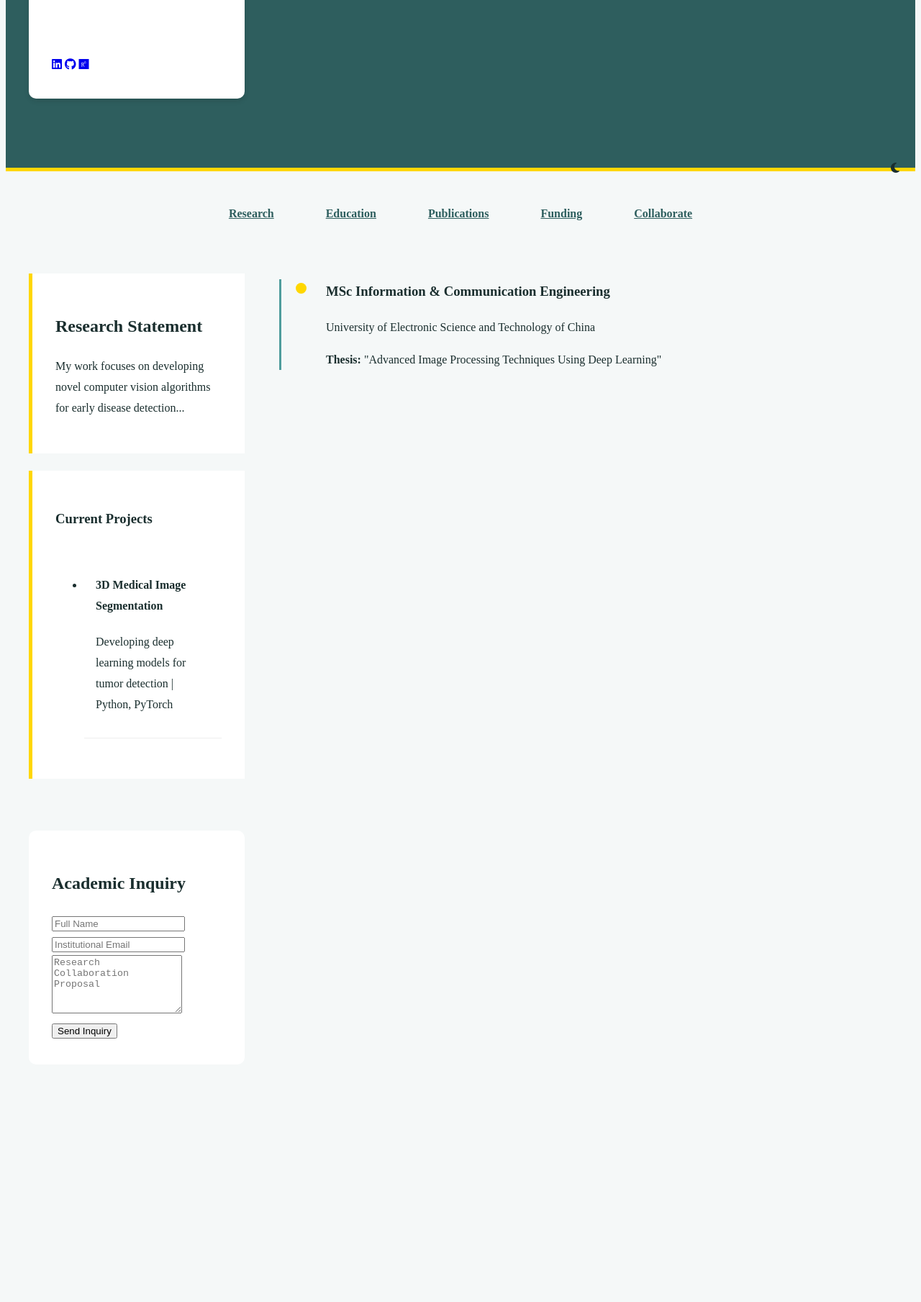
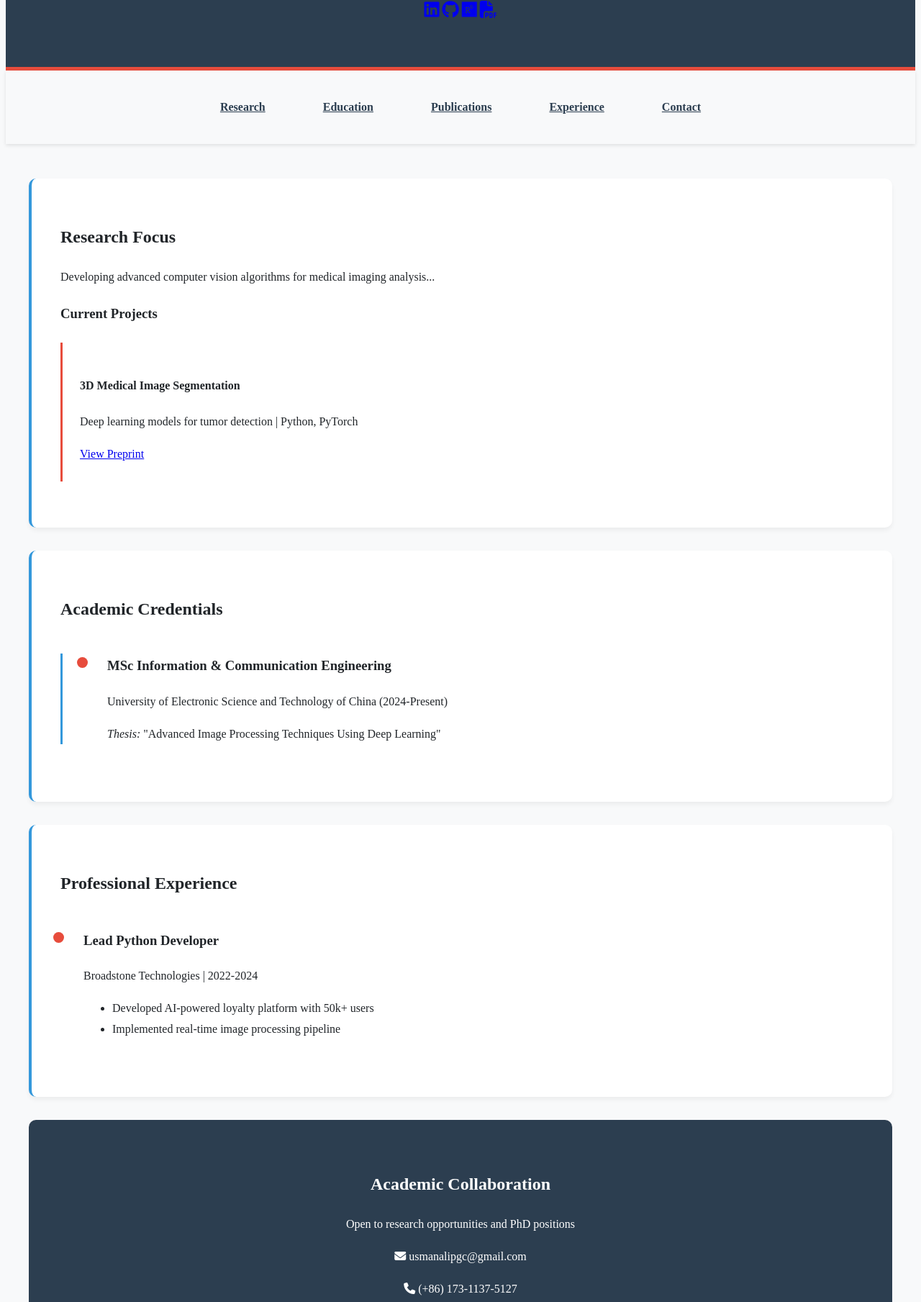
Before and after one commit to Mr-UsmanAli/Mr-UsmanAli.github.io, a plain HTML site: page index.html in a window 1280 px wide. Shown: the part 521-2330 px from the top of the page at 72% size. Before the commit the page ends 2032 px from the top, so only its background shows below. Drawn offline with Linux system fonts and the light colour scheme.

Commit message:
Update index.html

```diff
--- a/index.html
+++ b/index.html
@@ -3,19 +3,19 @@
 <head>
     <meta charset="UTF-8">
     <meta name="viewport" content="width=device-width, initial-scale=1.0">
-    <title>Usman Ali | PhD Candidate in AI & Computer Vision</title>
+    <title>Usman Ali | AI Research Scholar</title>
     <link rel="stylesheet" href="https://cdnjs.cloudflare.com/ajax/libs/font-awesome/6.4.0/css/all.min.css">
     <style>
         :root {
-            --primary: #2E5E5E;    /* Professional teal */
-            --secondary: #4F9D9D;  /* Complementary teal */
-            --accent: #FFD700;     /* Gold accent */
-            --dark: #1A2E2E;       /* Dark teal */
-            --light: #F5F8F8;
+            --primary: #2C3E50;    /* Professional Navy */
+            --secondary: #3498DB;  /* Trust Blue */
+            --accent: #E74C3C;     /* Academic Red */
+            --light: #F8F9FA;
+            --dark: #212529;
         }
 
         body {
-            font-family: 'Lora', serif;
+            font-family: 'Merriweather', serif;
             line-height: 1.8;
             color: var(--dark);
             background: var(--light);
@@ -25,40 +25,28 @@
             background: var(--primary);
             color: white;
             padding: 4rem 2rem;
+            text-align: center;
             border-bottom: 5px solid var(--accent);
         }
 
-        .profile-container {
-            display: grid;
-            grid-template-columns: 300px 1fr;
-            gap: 3rem;
-            max-width: 1200px;
+        .profile-photo {
+            width: 220px;
+            height: 220px;
+            border-radius: 50%;
+            border: 5px solid var(--secondary);
             margin: 2rem auto;
         }
 
-        .profile-sidebar {
-            background: white;
-            padding: 2rem;
-            box-shadow: 0 4px 6px rgba(0,0,0,0.1);
-            border-radius: 10px;
+        .nav-academic {
+            display: flex;
+            justify-content: center;
+            gap: 2rem;
+            padding: 1.5rem;
+            background: var(--light);
+            box-shadow: 0 2px 5px rgba(0,0,0,0.1);
         }
 
-        .academic-photo {
-            width: 200px;
-            height: 200px;
-            border-radius: 50%;
-            border: 5px solid var(--accent);
-            margin: 0 auto 1.5rem;
-        }
-
-        .nav-tabs {
-            display: flex;
-            gap: 1.5rem;
-            justify-content: center;
-            margin: 2rem 0;
-        }
-
-        .nav-tabs a {
+        .nav-academic a {
             color: var(--primary);
             font-weight: 600;
             padding: 0.8rem 1.5rem;
@@ -66,27 +54,35 @@
             transition: all 0.3s;
         }
 
-        .nav-tabs a:hover {
+        .nav-academic a:hover {
             background: var(--secondary);
             color: white;
         }
 
-        .research-card {
+        .container {
+            max-width: 1200px;
+            margin: 3rem auto;
+            padding: 0 2rem;
+        }
+
+        .section-card {
             background: white;
-            padding: 2rem;
+            padding: 2.5rem;
+            margin: 2rem 0;
+            border-radius: 10px;
+            box-shadow: 0 4px 6px rgba(0,0,0,0.05);
+            border-left: 4px solid var(--secondary);
+        }
+
+        .publication-item {
+            padding: 1.5rem;
             margin: 1.5rem 0;
-            border-left: 5px solid var(--accent);
+            border-left: 3px solid var(--accent);
             transition: transform 0.3s;
         }
 
-        .research-card:hover {
+        .publication-item:hover {
             transform: translateX(10px);
-        }
-
-        .publication-list li {
-            margin: 1.5rem 0;
-            padding: 1rem;
-            border-bottom: 1px solid #eee;
         }
 
         .timeline {
@@ -96,7 +92,7 @@
         }
 
         .timeline-item {
-            margin: 2rem 0;
+            margin: 2.5rem 0;
             padding-left: 2rem;
             position: relative;
         }
@@ -112,114 +108,98 @@
             border-radius: 50%;
         }
 
-        .contact-form {
-            background: white;
-            padding: 2rem;
-            border-radius: 10px;
+        .skill-tag {
+            display: inline-block;
+            padding: 0.5rem 1rem;
+            margin: 0.3rem;
+            background: var(--light);
+            border-radius: 20px;
+            border: 1px solid var(--secondary);
         }
 
-        .dark-mode {
-            background: var(--dark);
+        .contact-card {
+            background: var(--primary);
             color: white;
+            padding: 3rem;
+            border-radius: 10px;
+            text-align: center;
         }
     </style>
 </head>
 <body>
     <header class="academic-header">
-        <div class="profile-container">
-            <div class="profile-sidebar">
-                <img src="https://media.licdn.com/dms/image/v2/D4D03AQEE6Ql39M1Dvg/profile-displayphoto-shrink_800_800/profile-displayphoto-shrink_800_800/0/1692809444219?e=1746057600&v=beta&t=wujRQaAEm2pbnbFfT5AujxfmnXDOgrOxR9PsJVWeXX8" alt="Usman Ali" class="academic-photo">
-                <h2>Usman Ali</h2>
-                <p>PhD Candidate</p>
-                <div class="contact-info">
-                    <p><i class="fas fa-envelope"></i> usmanalipgc@gmail.com</p>
-                    <p><i class="fas fa-map-marker-alt"></i> Chengdu, China</p>
-                    <div class="social-links">
-                        <a href="#"><i class="fab fa-linkedin"></i></a>
-                        <a href="#"><i class="fab fa-github"></i></a>
-                        <a href="#"><i class="fab fa-researchgate"></i></a>
-                    </div>
-                </div>
-            </div>
-
-            <div class="academic-intro">
-                <h1>Exploring the Frontiers of AI & Computer Vision</h1>
-                <p class="research-focus">Specializing in deep learning applications for medical imaging analysis</p>
-                <a href="#contact" class="cta-button">Request Academic CV</a>
-            </div>
+        <img src="https://media.licdn.com/dms/image/v2/D4D03AQEE6Ql39M1Dvg/profile-displayphoto-shrink_800_800/profile-displayphoto-shrink_800_800/0/1692809444219?e=1746057600&v=beta&t=wujRQaAEm2pbnbFfT5AujxfmnXDOgrOxR9PsJVWeXX8" alt="Usman Ali" class="profile-photo">
+        <h1>Usman Ali</h1>
+        <p>PhD Candidate in Artificial Intelligence & Computer Vision</p>
+        <div class="social-links">
+            <a href="#"><i class="fab fa-linkedin fa-xl"></i></a>
+            <a href="#"><i class="fab fa-github fa-xl"></i></a>
+            <a href="#"><i class="fab fa-researchgate fa-xl"></i></a>
+            <a href="#"><i class="fas fa-file-pdf fa-xl"></i></a>
         </div>
     </header>
 
-    <nav class="nav-tabs">
+    <nav class="nav-academic">
         <a href="#research">Research</a>
         <a href="#education">Education</a>
         <a href="#publications">Publications</a>
-        <a href="#grants">Funding</a>
-        <a href="#contact">Collaborate</a>
+        <a href="#experience">Experience</a>
+        <a href="#contact">Contact</a>
     </nav>
 
-    <main class="profile-container">
-        <section id="research">
-            <div class="research-card">
-                <h2>Research Statement</h2>
-                <p>My work focuses on developing novel computer vision algorithms for early disease detection...</p>
+    <main class="container">
+        <!-- Research Section -->
+        <section id="research" class="section-card">
+            <h2>Research Focus</h2>
+            <p>Developing advanced computer vision algorithms for medical imaging analysis...</p>
+
+            <h3>Current Projects</h3>
+            <div class="publication-item">
+                <h4>3D Medical Image Segmentation</h4>
+                <p>Deep learning models for tumor detection | Python, PyTorch</p>
+                <a href="#" class="btn">View Preprint</a>
             </div>
+        </section>
 
-            <div class="research-card">
-                <h3>Current Projects</h3>
-                <ul class="publication-list">
-                    <li>
-                        <h4>3D Medical Image Segmentation</h4>
-                        <p>Developing deep learning models for tumor detection | Python, PyTorch</p>
-                    </li>
+        <!-- Education Section -->
+        <section id="education" class="section-card">
+            <h2>Academic Credentials</h2>
+            <div class="timeline">
+                <div class="timeline-item">
+                    <h3>MSc Information & Communication Engineering</h3>
+                    <p>University of Electronic Science and Technology of China (2024-Present)</p>
+                    <p><em>Thesis:</em> "Advanced Image Processing Techniques Using Deep Learning"</p>
+                </div>
+            </div>
+        </section>
+
+        <!-- Experience Section -->
+        <section id="experience" class="section-card">
+            <h2>Professional Experience</h2>
+            <div class="timeline-item">
+                <h3>Lead Python Developer</h3>
+                <p>Broadstone Technologies | 2022-2024</p>
+                <ul>
+                    <li>Developed AI-powered loyalty platform with 50k+ users</li>
+                    <li>Implemented real-time image processing pipeline</li>
                 </ul>
             </div>
         </section>
 
-        <section id="education">
-            <div class="timeline">
-                <div class="timeline-item">
-                    <h3>MSc Information & Communication Engineering</h3>
-                    <p>University of Electronic Science and Technology of China</p>
-                    <p><strong>Thesis:</strong> "Advanced Image Processing Techniques Using Deep Learning"</p>
-                </div>
+        <!-- Contact Section -->
+        <section id="contact" class="contact-card">
+            <h2>Academic Collaboration</h2>
+            <p>Open to research opportunities and PhD positions</p>
+            <div class="contact-info">
+                <p><i class="fas fa-envelope"></i> usmanalipgc@gmail.com</p>
+                <p><i class="fas fa-phone"></i> (+86) 173-1137-5127</p>
             </div>
-        </section>
-
-        <section id="contact">
-            <div class="contact-form">
-                <h2>Academic Inquiry</h2>
-                <form id="collab-form">
-                    <div class="form-group">
-                        <input type="text" placeholder="Full Name" required>
-                    </div>
-                    <div class="form-group">
-                        <input type="email" placeholder="Institutional Email" required>
-                    </div>
-                    <div class="form-group">
-                        <textarea placeholder="Research Collaboration Proposal" rows="5" required></textarea>
-                    </div>
-                    <button type="submit">Send Inquiry</button>
-                </form>
-            </div>
+            <a href="cv.pdf" class="btn">Download Academic CV</a>
         </section>
     </main>
 
     <script>
-        // Interactive Dark Mode
-        const themeToggle = document.createElement('div');
-        themeToggle.innerHTML = '<i class="fas fa-moon"></i>';
-        themeToggle.style.position = 'fixed';
-        themeToggle.style.bottom = '30px';
-        themeToggle.style.right = '30px';
-        themeToggle.style.cursor = 'pointer';
-        document.body.appendChild(themeToggle);
-
-        themeToggle.addEventListener('click', () => {
-            document.body.classList.toggle('dark-mode');
-        });
-
-        // Smooth Scroll
+        // Smooth scroll functionality
         document.querySelectorAll('a[href^="#"]').forEach(anchor => {
             anchor.addEventListener('click', function (e) {
                 e.preventDefault();
@@ -229,13 +209,8 @@
             });
         });
 
-        // Form Handling
-        document.getElementById('collab-form').addEventListener('submit', function(e) {
-            e.preventDefault();
-            // Add form submission logic
-            alert('Inquiry submitted successfully');
-            this.reset();
-        });
+        // Dynamic year update
+        document.getElementById('current-year').textContent = new Date().getFullYear();
     </script>
 </body>
 </html>
```
